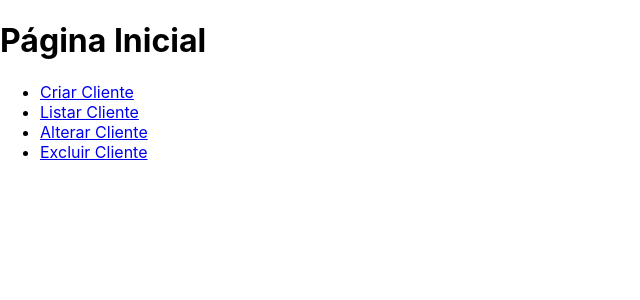
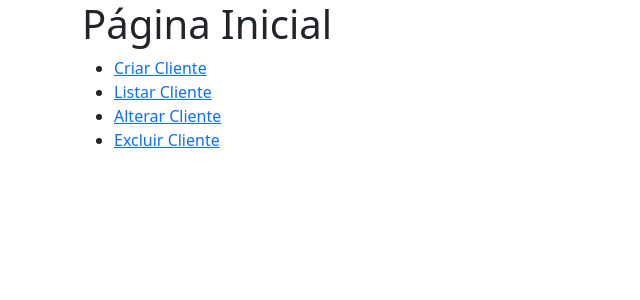
Before and after one commit to FELIPESANTACRUZ/DesafioCielo, a React (Create React App) app in the folder Frontend/desafio3/: page / in a window 1280 px wide. Shown: the top 300 px of the page, without its empty margins (0-640 px from the left). Built offline with nearby package versions, Linux system fonts and the light colour scheme.

Commit message:
style:(bootstrap) adding bootstrap to the project

```diff
--- a/Frontend/desafio3/package.json
+++ b/Frontend/desafio3/package.json
@@ -7,6 +7,7 @@
     "@testing-library/react": "^13.4.0",
     "@testing-library/user-event": "^13.5.0",
     "axios": "^1.5.1",
+    "bootstrap": "^5.3.2",
     "react": "^18.2.0",
     "react-dom": "^18.2.0",
     "react-router-dom": "^6.16.0",
--- a/Frontend/desafio3/src/Pages/Home.js
+++ b/Frontend/desafio3/src/Pages/Home.js
@@ -3,7 +3,7 @@ import { Link } from 'react-router-dom';
 
 const Home = () =>{
   return (
-    <div>
+    <div class="container">
       <h1>Página Inicial</h1>
       <nav>
         <ul>
--- a/Frontend/desafio3/src/index.js
+++ b/Frontend/desafio3/src/index.js
@@ -1,6 +1,7 @@
 import React from 'react';
 import ReactDOM from 'react-dom/client';
 import './index.css';
+import 'bootstrap/dist/css/bootstrap.css';
 
 
 
```
Also changed, not shown: 1 other file (tests, documents, lock files or other folders).
